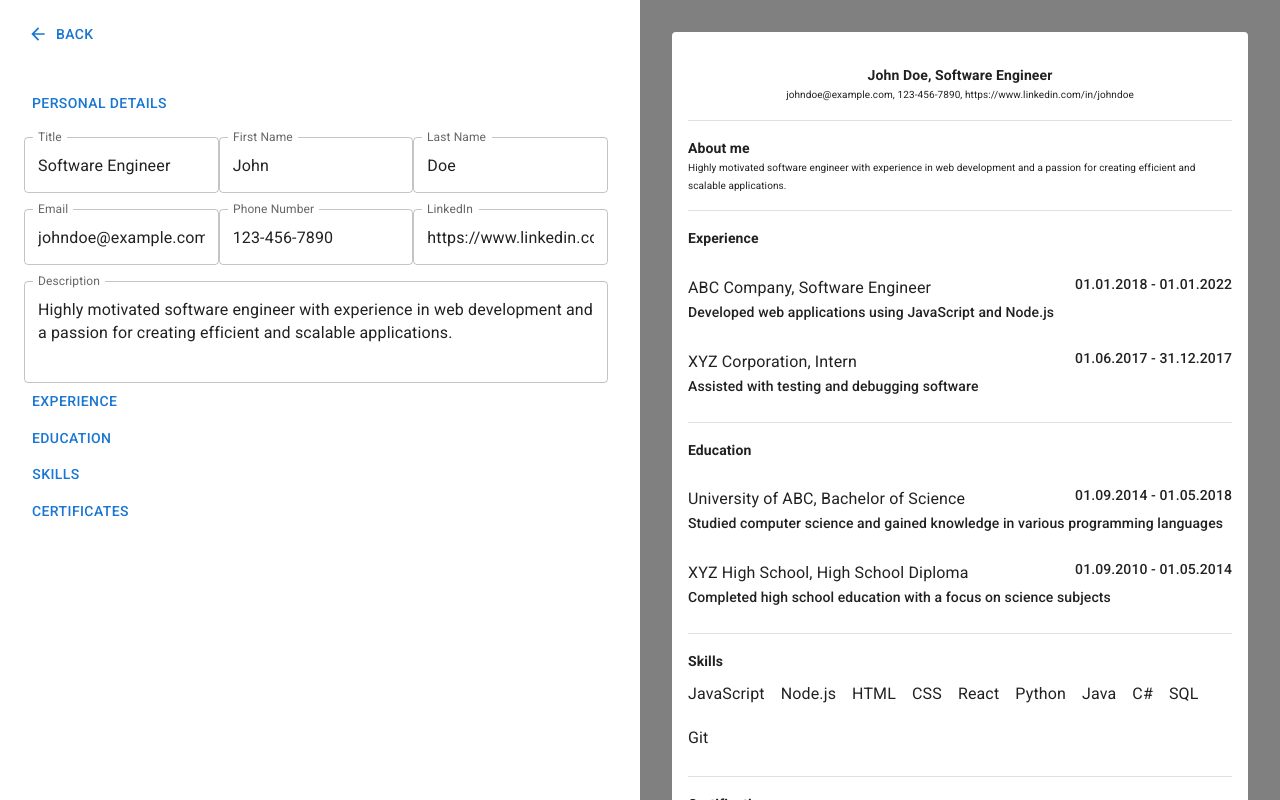
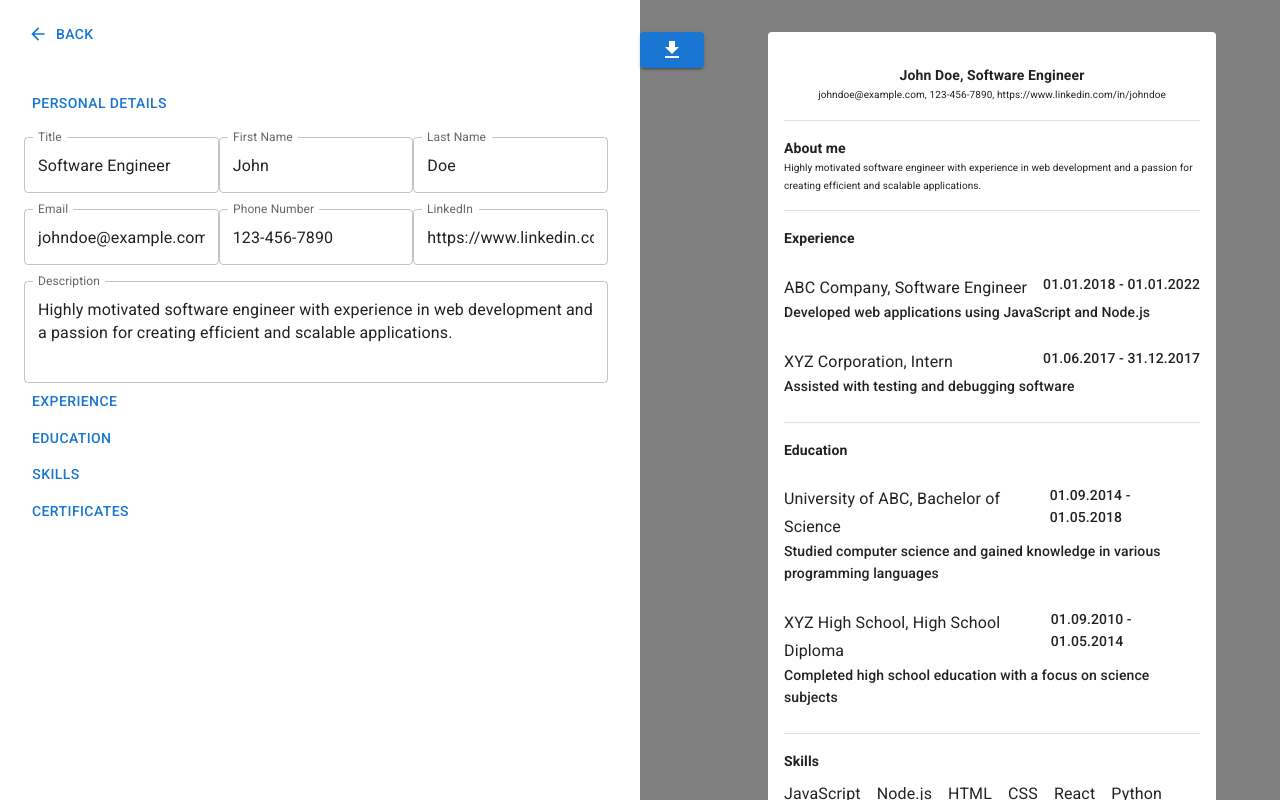
Before and after one commit to MokkoFm/resume-builder-frontend, a React (Vite) app: page / in a window 1280 px wide. Both pictures are taken after a click on the button "EDIT". Built offline with nearby package versions, Linux system fonts and the light colour scheme.

Commit message:
Add feature to download resume as pdf file

```diff
--- a/package.json
+++ b/package.json
@@ -22,6 +22,7 @@
     "@types/react-router-dom": "^5.3.3",
     "date-fns": "^3.6.0",
     "eslint-plugin-prettier": "^5.1.3",
+    "jspdf": "^2.5.1",
     "react": "^18.3.1",
     "react-dom": "^18.3.1",
     "react-router-dom": "^6.24.0",
--- a/src/entities/resume/ui/resume-viewer/index.tsx
+++ b/src/entities/resume/ui/resume-viewer/index.tsx
@@ -1,5 +1,5 @@
 import { Resume } from '@/shared/types'
-import { Box, Divider, Paper, Typography } from '@mui/material'
+import { Box, Button, Divider, Paper, Typography } from '@mui/material'
 import {
   ResumeHeader,
   ResumeAbout,
@@ -8,6 +8,8 @@ import {
   ResumeSkills,
   ResumeCertifications
 } from './parts'
+import downloadPDF from '@/features/download-pdf'
+import { Download } from '@mui/icons-material'
 
 type Props = {
   resume: Resume
@@ -29,15 +31,29 @@ export const ResumeViewer = ({ resume }: Props) => {
     skills
   } = resume
   const fullName = `${firstName} ${lastName}`
+
   return (
-    <Box>
+    <Box display="flex" justifyContent="center" alignItems="start">
+      <Box mt={4}>
+        <Button
+          variant="contained"
+          color="primary"
+          onClick={() => {
+            downloadPDF('resume', fullName)
+          }}
+        >
+          <Download />
+        </Button>
+      </Box>
       <Paper
+        id="resume"
         elevation={0}
         sx={{
           padding: 2,
-          mx: 4,
+          mx: 8,
           my: 4,
-          minHeight: 'calc(100vh - 96px)'
+          minHeight: 'calc(100vh - 96px)',
+          width: '600px'
         }}
       >
         <ResumeHeader
--- /dev/null
+++ b/src/features/download-pdf/index.tsx
@@ -0,0 +1,23 @@
+import jsPDF from 'jspdf'
+import html2canvas from 'html2canvas'
+
+const downloadPDF = async (elementId: string, candidateFullName: string) => {
+  const input = document.getElementById(elementId)
+
+  if (!input) {
+    return
+  }
+
+  await html2canvas(input, { scale: 3 }).then(canvas => {
+    const imgData = canvas.toDataURL('image/png')
+    const pdf = new jsPDF('p', 'mm', 'a4')
+    const imgProps = pdf.getImageProperties(imgData)
+    const pdfWidth = pdf.internal.pageSize.getWidth()
+    const pdfHeight = (imgProps.height * pdfWidth) / imgProps.width
+
+    pdf.addImage(imgData, 'PNG', 0, 0, pdfWidth, pdfHeight)
+    pdf.save(`${candidateFullName} - resume.pdf`)
+  })
+}
+
+export default downloadPDF
```
Also changed, not shown: 1 other file (tests, documents, lock files or other folders).
